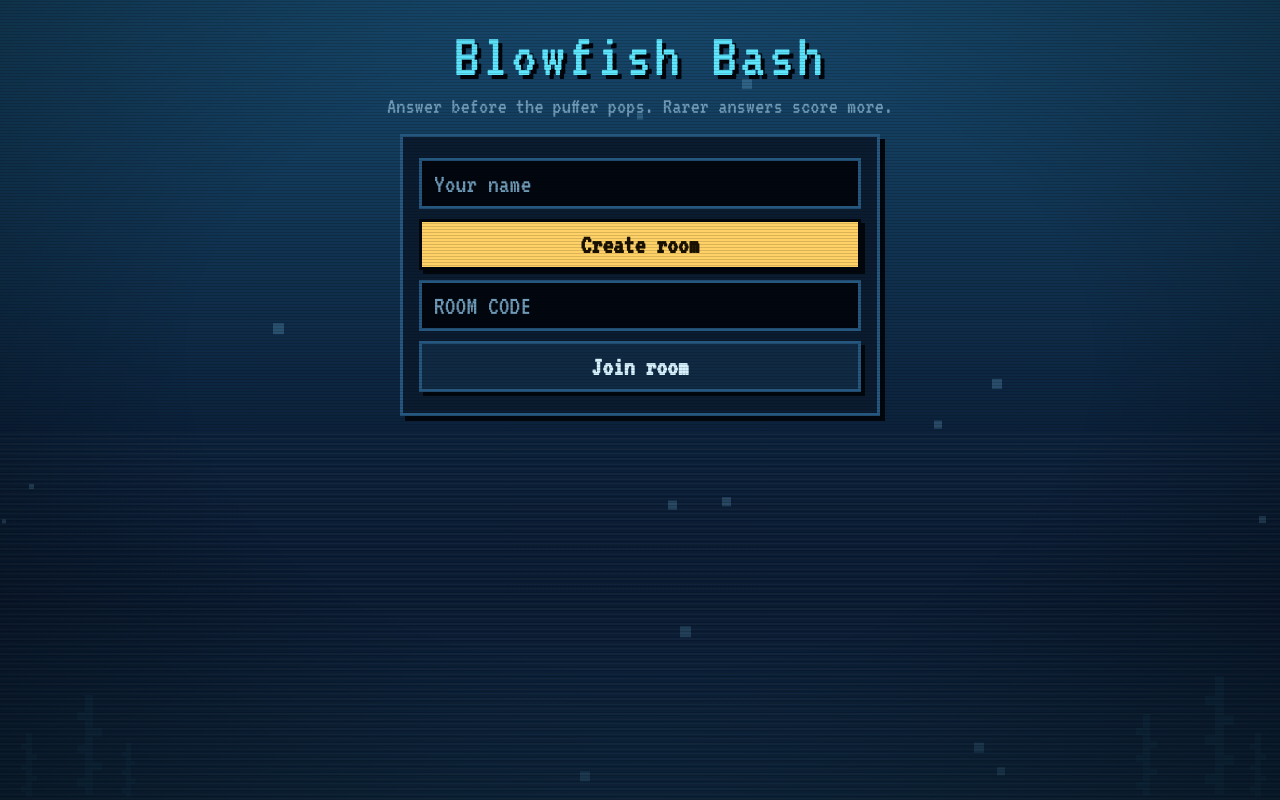
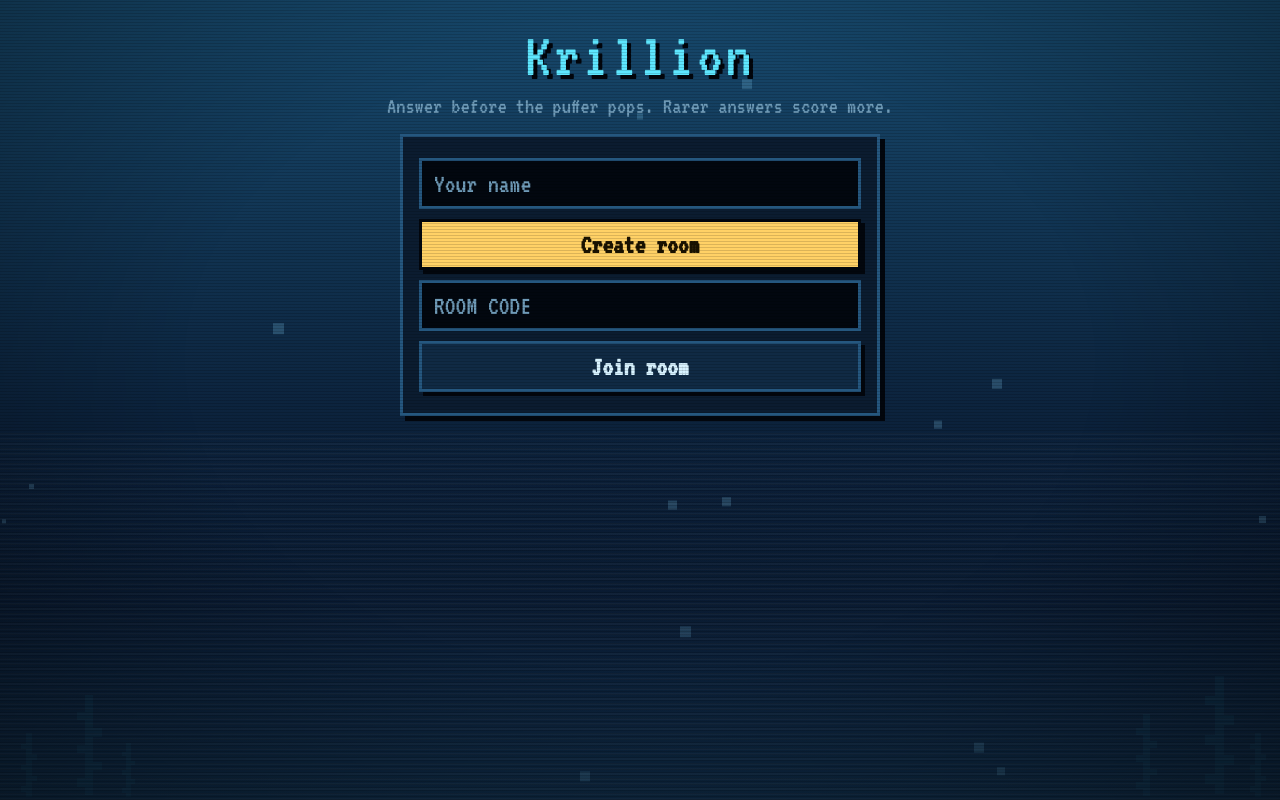
Before and after one commit to sjung8701-jpg/MyKrillion, a plain HTML site: page index.html in a window 1280 px wide. Drawn offline with Linux system fonts and the light colour scheme.

Commit message:
change name

```diff
--- a/index.html
+++ b/index.html
@@ -1,6 +1,6 @@
 <!DOCTYPE html>
 <html lang="en"><head><meta charset="utf-8"><meta name="viewport" content="width=device-width,initial-scale=1">
-<title>Blowfish Bash</title>
+<title>Krillion</title>
 <style>
 :root{--bg:#07151f;--panel:#10303f;--row:#174357;--ink:#eaf7f4;--mut:#8db8c2;--sun:#ffd23f;--coral:#ff6b4a;--ok:#7be0a4}
 *{box-sizing:border-box}
@@ -130,7 +130,7 @@ body.play main{padding-top:6px;padding-bottom:104px}
 .dock .legend i{margin:0 4px 0 9px}
 .gain{animation:gain 1s steps(10) forwards}</style></head>
 <body><main>
-<h1>Blowfish Bash</h1>
+<h1>Krillion</h1>
 <p class="sub">Answer before the puffer pops. Rarer answers score more.</p>
 
 <div id="home" class="card">
```
